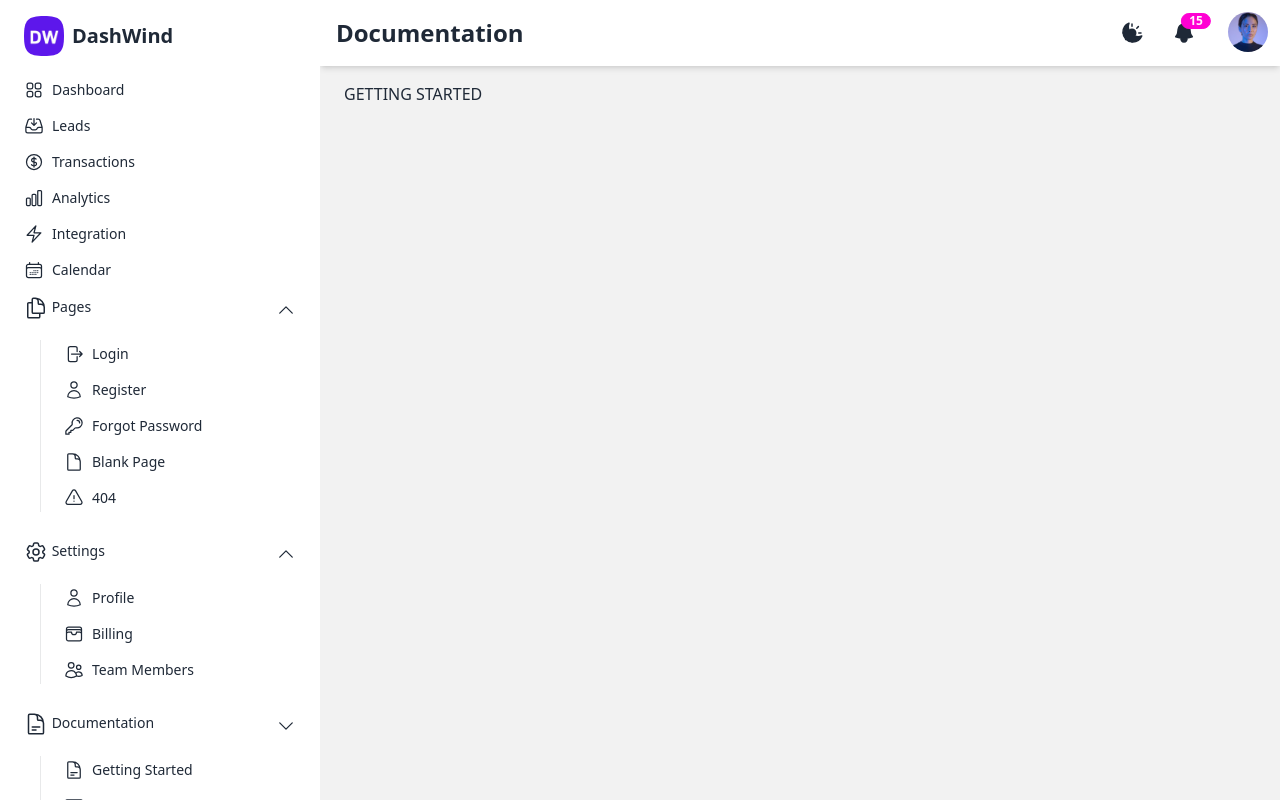
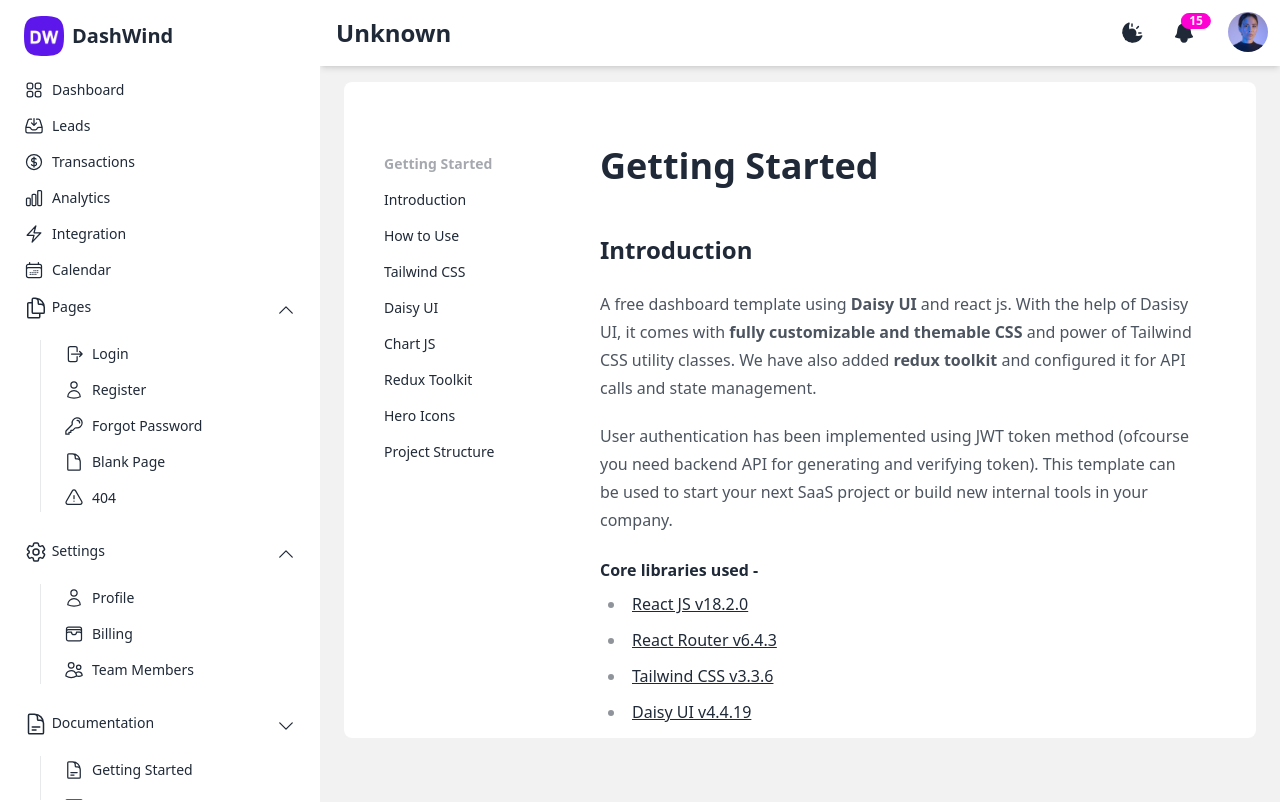
Before and after one commit to JADSN1894/svelte-template, a SvelteKit app: page /app/getting-started in a window 1280 px wide. Built offline with nearby package versions, Linux system fonts and the light colour scheme.

Commit message:
feat: Closes issue #34 - Implment getting started page (no interactions)

```diff
--- a/src/routes/app/getting-started/+page.svelte
+++ b/src/routes/app/getting-started/+page.svelte
@@ -1,8 +1,209 @@
-<script lang="ts">
-	//* States
-	import { pageTitleState } from '$states/PageTitleState.svelte';
-
-	pageTitleState.pageTitle = 'Documentation';
-</script>
-
-<h1>GETTING STARTED</h1>
+<div>
+	<div class="bg-base-100 flex overflow-hidden rounded-lg" style="height: 82vh;">
+		<div class="flex-none p-4">
+			<ul class="menu w-56 mt-10 text-sm">
+				<li class="menu-title"><span>Getting Started</span></li>
+				<li class="bordered"><span>Introduction</span></li>
+				<li><span>How to Use</span></li>
+				<li><span>Tailwind CSS</span></li>
+				<li><span>Daisy UI</span></li>
+				<li><span>Chart JS</span></li>
+				<li><span>Redux Toolkit</span></li>
+				<li><span>Hero Icons</span></li>
+				<li><span>Project Structure</span></li>
+			</ul>
+		</div>
+		<div class="grow pt-16 overflow-y-scroll">
+			<article class="prose">
+				<h1>Getting Started</h1>
+				<h2 id="getstarted1">Introduction</h2>
+				<p>
+					A free dashboard template using <span class="font-bold">Daisy UI</span> and react js. With
+					the help of Dasisy UI, it comes with
+					<span class="font-bold">fully customizable and themable CSS</span>
+					and power of Tailwind CSS utility classes. We have also added
+					<span class="font-bold">redux toolkit</span> and configured it for API calls and state management.
+				</p>
+				<p>
+					User authentication has been implemented using JWT token method (ofcourse you need backend
+					API for generating and verifying token). This template can be used to start your next SaaS
+					project or build new internal tools in your company.
+				</p>
+				<h4>Core libraries used -</h4>
+				<ul>
+					<li><a href="https://reactjs.org/" target="_blank">React JS v18.2.0</a></li>
+					<li>
+						<a href="https://reactrouter.com/en/main" target="_blank">React Router v6.4.3</a>
+					</li>
+					<li><a href="https://tailwindcss.com/" target="_blank">Tailwind CSS v3.3.6</a></li>
+					<li><a href="https://daisyui.com/" target="_blank">Daisy UI v4.4.19</a></li>
+					<li><a href="https://heroicons.com/" target="_blank">HeroIcons v2.0.13</a></li>
+					<li>
+						<a href="https://redux-toolkit.js.org/" target="_blank">Redux toolkit v1.9.0</a>
+					</li>
+					<li>
+						<a href="https://react-chartjs-2.js.org/" target="_blank">React ChartJS 2 v5.0.1</a>
+					</li>
+				</ul>
+				<h4>Major features -</h4>
+				<p>
+					Almost all major UI components are available in Daisy UI library. Apart from this logic
+					has been added for following -
+				</p>
+				<ul>
+					<li><span class="font-bold">Light/dark</span> mode toggle</li>
+					<li>Token based user authentication</li>
+					<li><span class="font-bold">Submenu support</span> in sidebar</li>
+					<li>Store management using <span class="font-bold">redux toolkit</span></li>
+					<li><span class="font-bold">Daisy UI</span> components</li>
+					<li>
+						<span class="font-bold">Right and left sidebar</span>, Universal loader, notifications
+						and other components
+					</li>
+					<li>React <span class="font-bold">chart js 2</span> examples</li>
+				</ul>
+				<h2 id="getstarted2">How to use?</h2>
+				<p>
+					Just clone the repo from github and then run following command (Make sure you have node js
+					installed )<br /><a
+						href="https://github.com/srobbin01/daisyui-admin-dashboard-template"
+						class="text-sm text-blue-500"
+						target="_blank">Repo Link</a
+					><br /><code> npm install </code><br /><code>npm start</code>
+				</p>
+				<h2 id="getstarted3">Tailwind CSS</h2>
+				<p>
+					Tailwind CSS is a utility-first CSS framework with predefined classes that you can use to
+					build and design the UI directly in the JSX. We have also included Daisy UI Component,
+					that is based on tailwind CSS.
+				</p>
+				<h2 id="getstarted4">Daisy UI</h2>
+				<p>
+					<a href="https://daisyui.com/" target="_blank" class="text-xl btn-link">Daisy UI</a>, a
+					popular free and opensource tailwind component library has been used for this template. It
+					has a rich collection of components, layouts and is fully customizable and themeable.
+				</p>
+				<p>
+					Apart from this it also helps in making HTML code more cleaner as we don't have to include
+					all utility classes of tailwind to make the UI. Check components <a
+						href="https://daisyui.com/components/button/"
+						target="_blank"
+						class="btn-link">documentation here</a
+					>. For Ex-
+				</p>
+				<div class="text-center"><h2 class="text-xl font-bold mb-0.5">Creating a button</h2></div>
+				<div>
+					<div class="text-center">
+						<p class="text-center font-semibold">using only utility classes of tailwind</p>
+						<div class="mockup-code text-justify mb-4">
+							<pre class="my-0 py-0"><code
+									>&lt;a className="inline-block px-4 py-3
+ text-sm font-semibold text-center
+ text-white uppercase transition duration-200
+ ease-in-out bg-indigo-600
+ rounded-md cursor-pointer
+ hover:bg-indigo-700"&gt;Button&lt;/a&gt;</code
+								></pre>
+						</div>
+						<button
+							class="inline-block px-4 py-3 text-sm font-semibold text-center text-white uppercase transition duration-200 ease-in-out bg-indigo-600 rounded-md cursor-pointer hover:bg-indigo-700"
+							>Button</button
+						>
+					</div>
+					<div class="divider"></div>
+					<div class="grid w-full flex-grow">
+						<p class="text-center font-semibold">using daisyUI component classes</p>
+						<div class="mockup-code mb-4">
+							<pre class="my-0 py-0"><code
+									>&lt;a className="btn btn-primary"&gt;
+Button&lt;/a&gt;</code
+								></pre>
+						</div>
+						<button class="btn btn-primary">Button</button>
+					</div>
+				</div>
+				<h2 id="getstarted5">Chart JS</h2>
+				<p>
+					Chart JS library has rich components of different charts available. It is based on
+					<a href="https://www.chartjs.org/" target="_blank"> Chart.js</a> library, the most popular
+					charting library. We have added this library and added couple of examples in seperate page.
+				</p>
+				<h2 id="getstarted6">Redux Toolkit</h2>
+				<p>
+					The Redux Toolkit package helps in writing redux logic easily. It was originally created
+					to help address three common concerns about Redux:
+				</p>
+				<ul>
+					<li>Configuring a Redux store is too complicated</li>
+					<li>I have to add a lot of packages to get Redux to do anything useful</li>
+					<li>Redux requires too much boilerplate code"</li>
+				</ul>
+				<p>
+					This library has been configured and used for showing notifications, modals and loading
+					data from API in leads page.
+				</p>
+				<h2 id="getstarted7">Hero Icons</h2>
+				<p>
+					<a href="https://heroicons.com/" target="_blank" class="text-xl btn-link">HeroIcons</a> library
+					has been used for all the icons in this templates. It has a rich collection of SVG icons, and
+					is made by the makers of Tailwind CSS.
+				</p>
+				<p class="mt-4">
+					Each icon can be imported individually as a React component, check <a
+						href="https://github.com/tailwindlabs/heroicons"
+						target="_blank"
+						class="btn-link">documentation</a
+					>
+				</p>
+				<pre><code>import BeakerIcon from '@heroicons/react/24/solid/BeakerIcon'</code></pre>
+				<p>Use as follows in your component</p>
+				<pre><code>&lt;BeakerIcon className='h-6 w-6'/&gt;</code></pre>
+				<div class="divider"></div>
+				<div class="alert mt-4 alert-warning shadow-lg">
+					<div>
+						<span>Note: Importing all icons in single line will increase your build time</span>
+					</div>
+				</div>
+				<p>Don't import like this (will load all icons and increase build time)</p>
+				<pre><code>import BeakerIcon, BellIcon from '@heroicons/react/24/solid'</code></pre>
+				<p>Instead import as follows</p>
+				<pre><code
+						>import BeakerIcon from '@heroicons/react/24/solid/BeakerIcon'<br
+						/>import BellIcon from '@heroicons/react/24/solid/BellIcon'</code
+					></pre>
+				<div class="badge badge-secondary">This is better way for importing icons</div>
+				<h2 id="getstarted8">Project Structure</h2>
+				<h4>Folders -</h4>
+				<ul class="mt-0">
+					<li>app - store management, auth and libraries settings are present</li>
+					<li>components - this include all common components to be used in project</li>
+					<li>containers - components related to layout like sidebar, page layout, header etc..</li>
+					<li>
+						features - main folder where all page logic resides, there will be folder for each page
+						and additional folder inside that to group different functionalities like components,
+						modals etc... Redux slice file will also present inside page specific folder.
+					</li>
+					<li>
+						pages - this contain one single file related to one page, if you want to divide page
+						into different components file, use features folder and create seperate folder related
+						to that page
+					</li>
+					<li>routes - all settings related to routes</li>
+				</ul>
+				<h4>Files -</h4>
+				<ul class="mt-0">
+					<li>App.js - Main file containing different routes and components</li>
+					<li>index.css - Additional global css if required</li>
+					<li>index.js - Entry point of project</li>
+					<li>package.json - All dependencies and npm scripts</li>
+					<li>
+						tailwind.config.js - Tailwind CSS configuration file, add theme customization and new
+						themes in this file
+					</li>
+				</ul>
+				<div class="h-24"></div>
+			</article>
+		</div>
+	</div>
+</div>
+<div class="h-16"></div>
```
